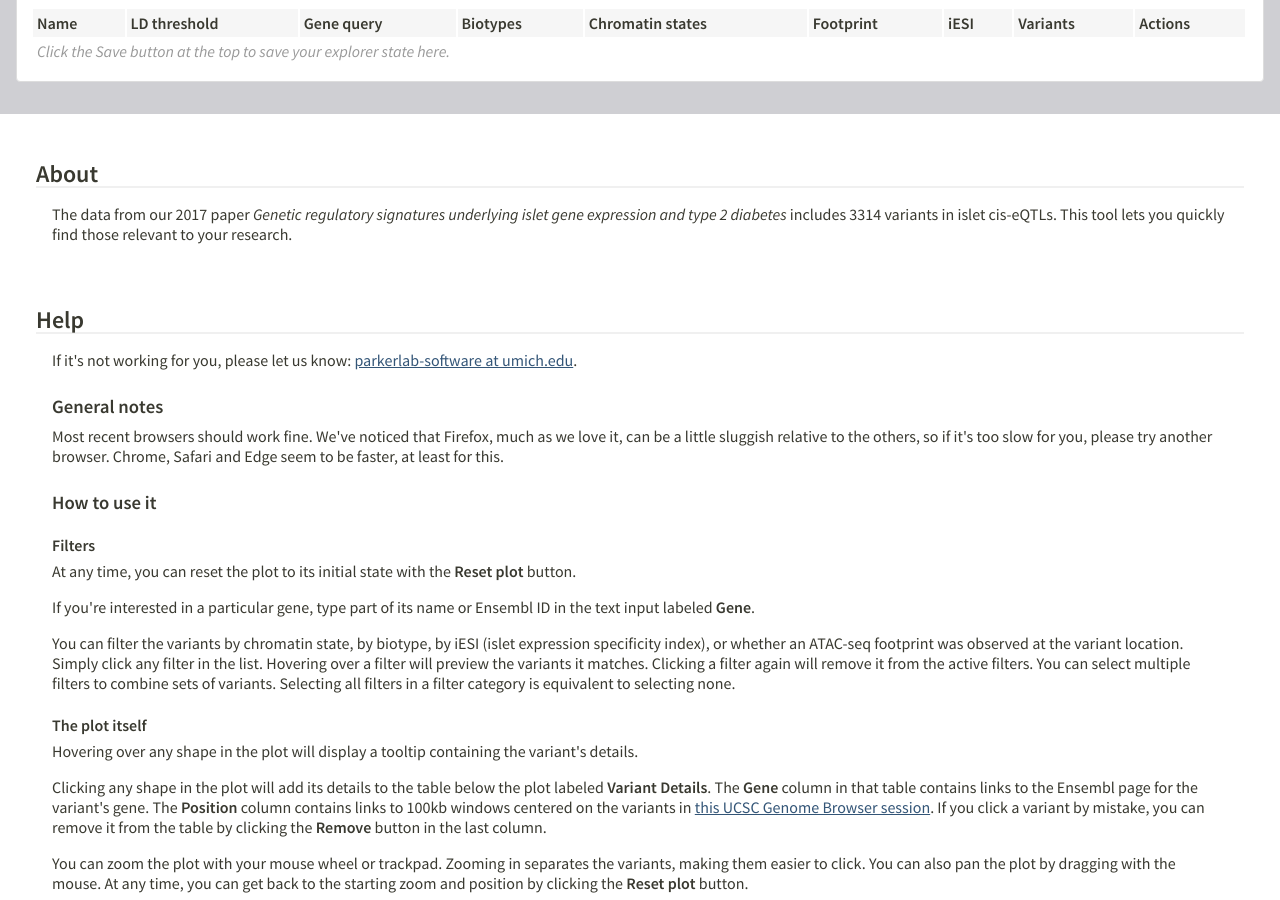
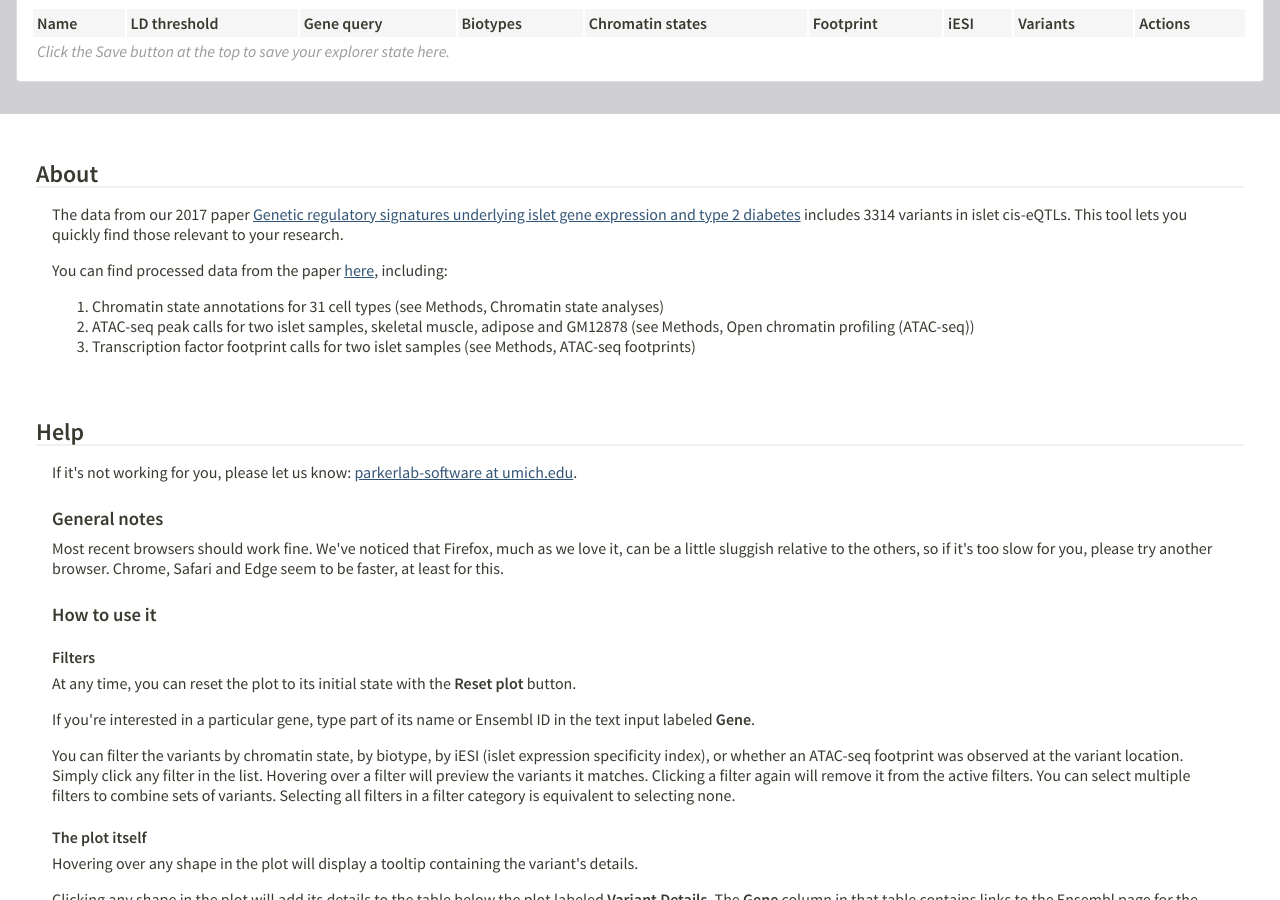
Before and after one commit to scjparker/scjparker.github.io, a Jekyll site: the page tools/isleteqtl/index.html, which Jekyll copies as it is, in a window 1280 px wide and 900 px high, scrolled down 833 px. Built offline with Jekyll 4.4.1, drawn with Linux system fonts in a browser that asks for light colours.

Commit message:
add link to islet paper data

```diff
--- a/tools/isleteqtl/index.html
+++ b/tools/isleteqtl/index.html
@@ -154,8 +154,14 @@
             <section id="about">
                 <h2>About</h2>
                 <div>
-                    <p>The data from our 2017 paper <cite>Genetic regulatory signatures underlying islet gene expression and type 2 diabetes</cite> includes <span id="variantCount">over 3000</span> variants
-                        in islet cis-eQTLs. This tool lets you quickly find those relevant to your research.</p>
+                    <p>The data from our 2017 paper <a target="_blank" rel="noopener noreferrer" href="https://dx.doi.org/10.1073/pnas.1621192114">Genetic regulatory signatures underlying islet gene expression and type 2 diabetes</a> includes <span id="variantCount">over 3000</span> variants in islet cis-eQTLs. This tool lets you quickly find those relevant to your research.</p>
+
+                    <p>You can find processed data from the paper <a target="_blank" rel="noopener noreferrer" href="https://theparkerlab.med.umich.edu/data/papers/doi/10.1073/pnas.1621192114/">here</a>, including:</p>
+                    <ol>
+                        <li>Chromatin state annotations for 31 cell types (see Methods, Chromatin state analyses)</li>
+                        <li>ATAC-seq peak calls for two islet samples, skeletal muscle, adipose and GM12878 (see Methods, Open chromatin profiling (ATAC-seq))</li>
+                        <li>Transcription factor footprint calls for two islet samples (see Methods, ATAC-seq footprints)</li>
+                    </ol>
                 </div>
             </section>
 
```
